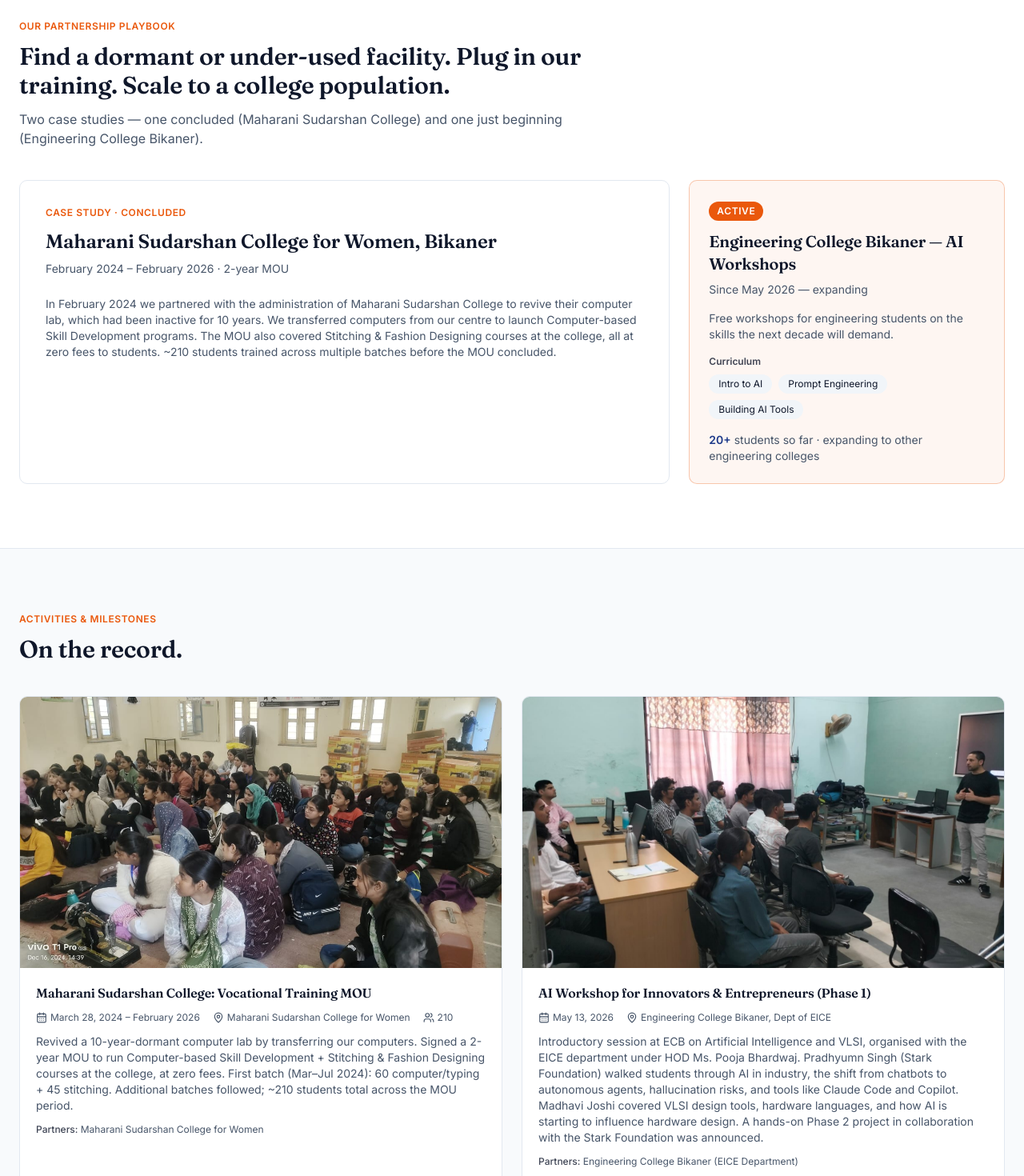
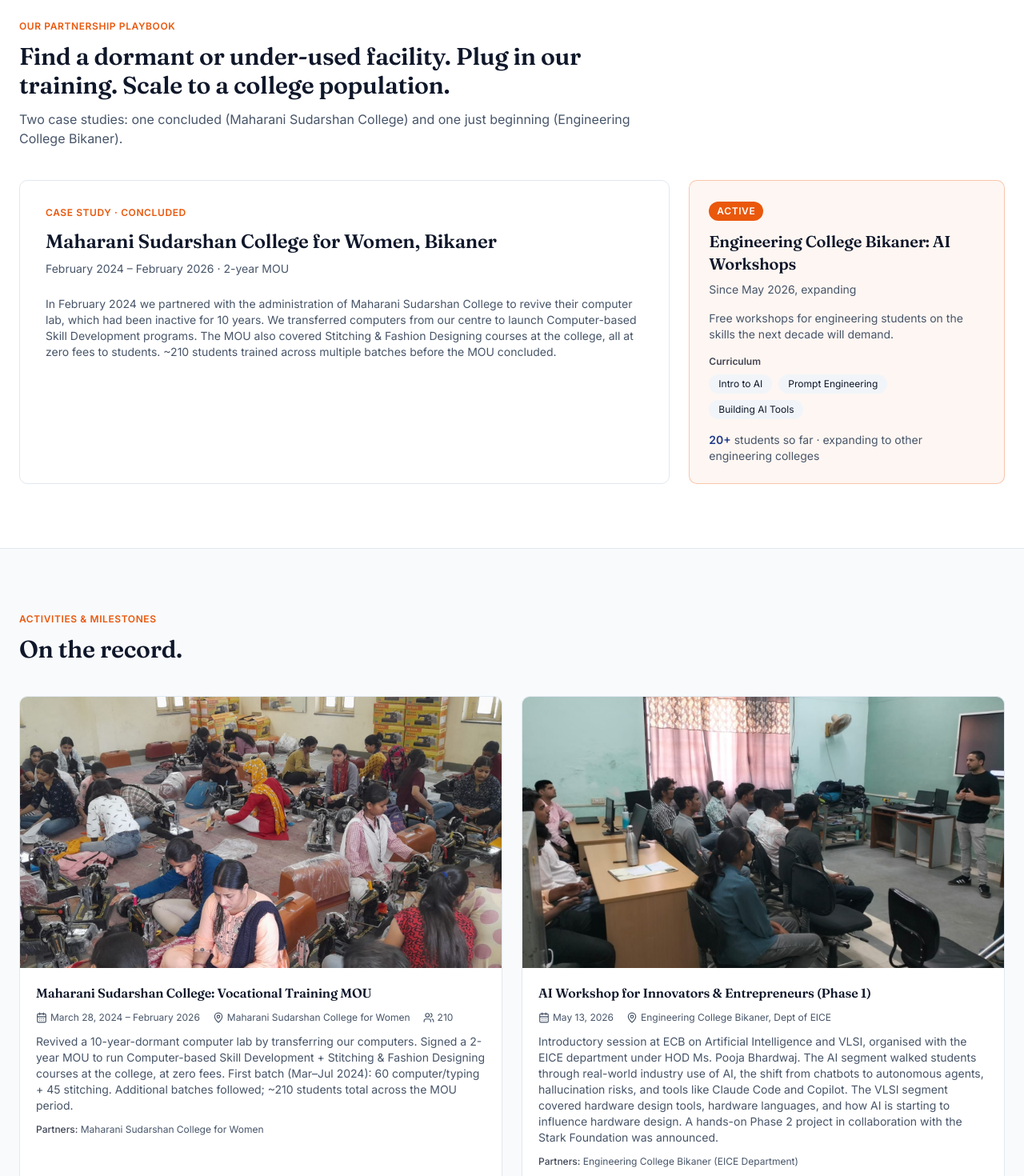
Before and after one commit to shekhawat2407/stark-foundation-website, a Next.js app in the folder stark-landing/: page /higher-ed-partnerships in a window 1280 px wide. Shown: the part 640-2110 px from the top of the page at 80% size. Built offline with nearby package versions, Linux system fonts and the light colour scheme.

Commit message:
copy: remove em dashes site-wide; use Maharani MOU photo; anonymise AI workshop description

```diff
--- a/stark-landing/app/higher-ed-partnerships/page.tsx
+++ b/stark-landing/app/higher-ed-partnerships/page.tsx
@@ -27,7 +27,7 @@ export default function HigherEdPartnerships() {
           Find a dormant or under-used facility. Plug in our training. Scale to a college population.
         </h2>
         <p className="text-base text-muted-foreground max-w-3xl mb-10">
-          Two case studies — one concluded (Maharani Sudarshan College) and one
+          Two case studies: one concluded (Maharani Sudarshan College) and one
           just beginning (Engineering College Bikaner).
         </p>
 
@@ -61,10 +61,10 @@ export default function HigherEdPartnerships() {
               </div>
             )}
             <h3 className="text-lg md:text-xl font-semibold">
-              Engineering College Bikaner — AI Workshops
+              Engineering College Bikaner: AI Workshops
             </h3>
             <div className="mt-2 text-sm text-muted-foreground">
-              Since May 2026 — expanding
+              Since May 2026, expanding
             </div>
 
             <p className="mt-4 text-sm text-muted-foreground">
--- a/stark-landing/app/layout.tsx
+++ b/stark-landing/app/layout.tsx
@@ -17,7 +17,7 @@ const fraunces = Fraunces({
 })
 
 export const metadata: Metadata = {
-  title: 'STARK Foundation — Skill Development & Education in Bikaner',
+  title: 'STARK Foundation: Skill Development & Education in Bikaner',
   description:
     'S.T.A.R.K. Foundation (Stratifying And Advancing Rural Knowledge) is a Bikaner-based Section-8 non-profit working in skill development, education and disaster relief.',
   icons: {
--- a/stark-landing/app/page.tsx
+++ b/stark-landing/app/page.tsx
@@ -206,7 +206,7 @@ export default function Home() {
                 src: '/images/gallery/water-cooler-bhim-vridha-2026.jpg',
                 date: 'May 8, 2026',
                 caption:
-                  'Water Cooler Donation: installed at Bhim Vridha Ashram, Rani Bazar — safe cold drinking water through the Rajasthan summer.',
+                  'Water Cooler Donation: installed at Bhim Vridha Ashram, Rani Bazar. Safe cold drinking water through the Rajasthan summer.',
                 href: '/community-camps',
               },
               {
--- a/stark-landing/app/vocational-training/StudentApplicationForm.tsx
+++ b/stark-landing/app/vocational-training/StudentApplicationForm.tsx
@@ -51,7 +51,7 @@ export function StudentApplicationForm() {
       <input
         type="hidden"
         name="_subject"
-        value="New student application — Vocational Training Program"
+        value="New student application: Vocational Training Program"
       />
 
       <BilingualField label="Full name" hindi="पूरा नाम" name="name" required />
@@ -135,8 +135,8 @@ export function StudentApplicationForm() {
 
       {status === 'sent' && (
         <p className="text-sm text-emerald-700">
-          Thanks — we&apos;ve received your application. Our team will contact you on the mobile number you provided. /
-          धन्यवाद — आपका आवेदन प्राप्त हो गया है, हमारी टीम जल्द ही आपसे संपर्क करेगी।
+          Thanks. We&apos;ve received your application. Our team will contact you on the mobile number you provided. /
+          धन्यवाद। आपका आवेदन प्राप्त हो गया है, हमारी टीम जल्द ही आपसे संपर्क करेगी।
         </p>
       )}
       {status === 'error' && (
--- a/stark-landing/lib/programs.ts
+++ b/stark-landing/lib/programs.ts
@@ -251,7 +251,7 @@ export const activities: Activity[] = [
     description:
       'Revived a 10-year-dormant computer lab by transferring our computers. Signed a 2-year MOU to run Computer-based Skill Development + Stitching & Fashion Designing courses at the college, at zero fees. First batch (Mar–Jul 2024): 60 computer/typing + 45 stitching. Additional batches followed; ~210 students total across the MOU period.',
     partners: ['Maharani Sudarshan College for Women'],
-    photo: '/images/gallery/maharani-stitching.jpg',
+    photo: '/images/gallery/maharani-mou-2024.jpg',
   },
   {
     id: 'water-cooler-bhim-vridha-2026',
@@ -271,7 +271,7 @@ export const activities: Activity[] = [
     date: 'May 13, 2026',
     venue: 'Engineering College Bikaner, Dept of EICE',
     description:
-      'Introductory session at ECB on Artificial Intelligence and VLSI, organised with the EICE department under HOD Ms. Pooja Bhardwaj. Pradhyumn Singh (Stark Foundation) walked students through AI in industry, the shift from chatbots to autonomous agents, hallucination risks, and tools like Claude Code and Copilot. Madhavi Joshi covered VLSI design tools, hardware languages, and how AI is starting to influence hardware design. A hands-on Phase 2 project in collaboration with the Stark Foundation was announced.',
+      'Introductory session at ECB on Artificial Intelligence and VLSI, organised with the EICE department under HOD Ms. Pooja Bhardwaj. The AI segment walked students through real-world industry use of AI, the shift from chatbots to autonomous agents, hallucination risks, and tools like Claude Code and Copilot. The VLSI segment covered hardware design tools, hardware languages, and how AI is starting to influence hardware design. A hands-on Phase 2 project in collaboration with the Stark Foundation was announced.',
     partners: ['Engineering College Bikaner (EICE Department)'],
     photo: '/images/gallery/ai-workshop-ecb-2026.jpg',
   },
```
Also changed, not shown: stark-landing/public/images/gallery/maharani-mou-2024.jpg (added).
